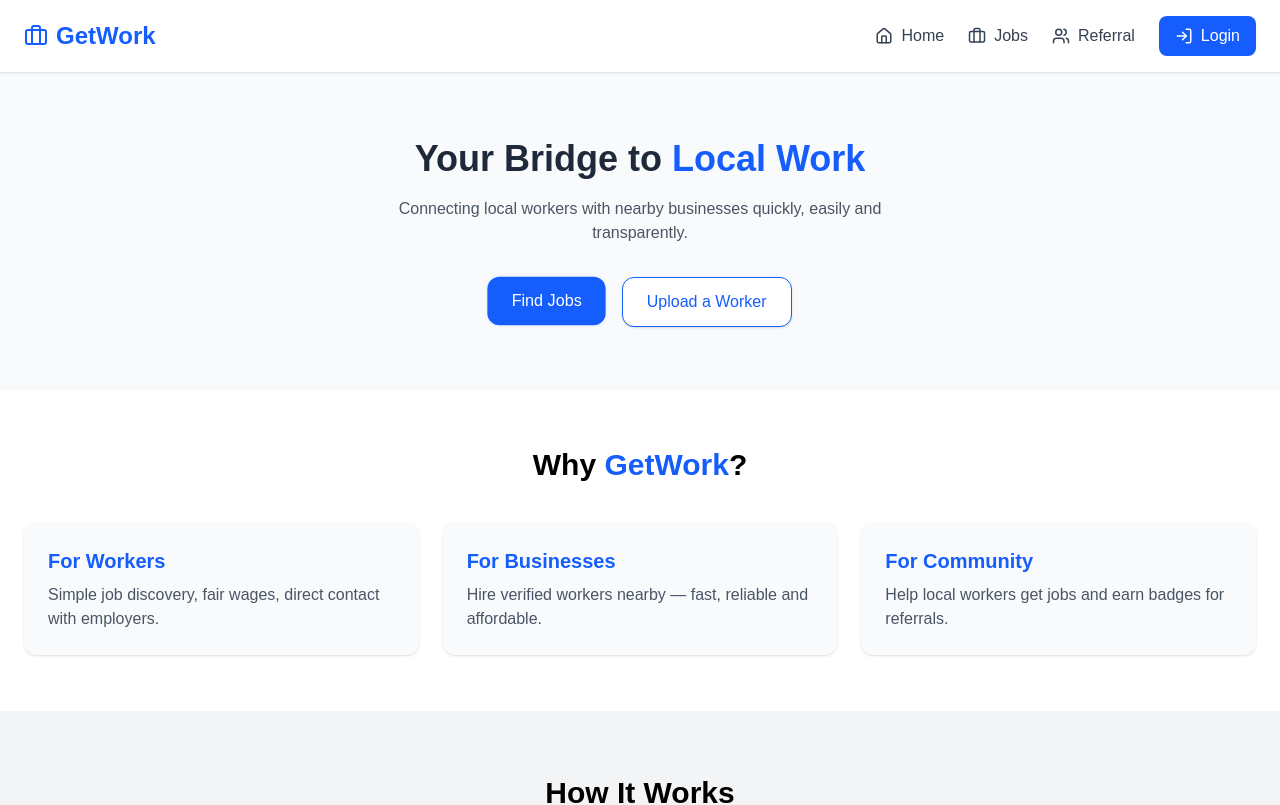
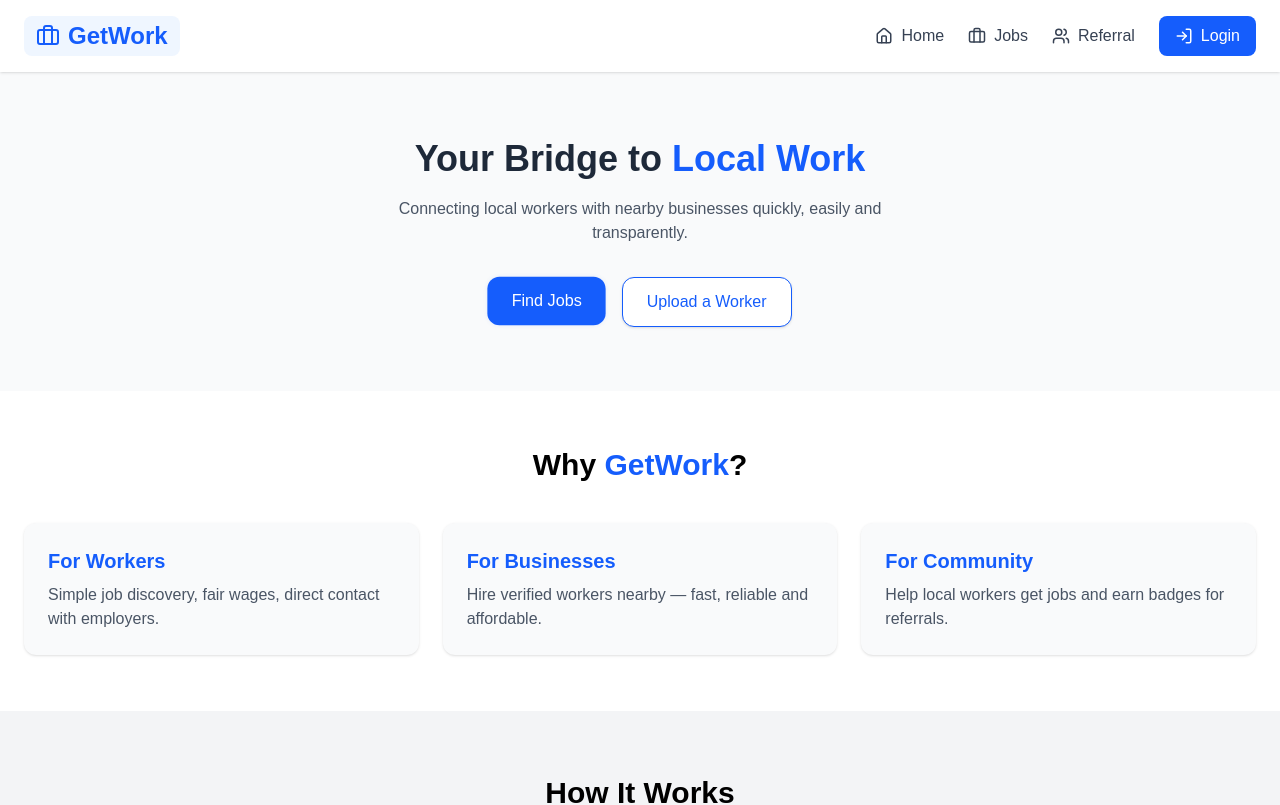
Before and after one commit to ShraddhanandKhot/GetWork, a Next.js app: page / in a window 1280 px wide. Shown: the top 805 px of the page. Built offline with nearby package versions, Linux system fonts and the light colour scheme.

Commit message:
Redesigning the UI_2

```diff
--- a/app/components/Navbar.tsx
+++ b/app/components/Navbar.tsx
@@ -15,7 +15,7 @@ export default function Navbar() {
 
       {/* Logo */}
       <Link href="/">
-        <h1 className="text-2xl font-bold text-blue-600 cursor-pointer flex items-center gap-2">
+        <h1 className="text-2xl font-bold text-blue-600 cursor-pointer flex items-center gap-2 bg-blue-50 px-3 py-1 rounded-lg">
           <Briefcase className="text-blue-600" /> GetWork
         </h1>
       </Link>
```
